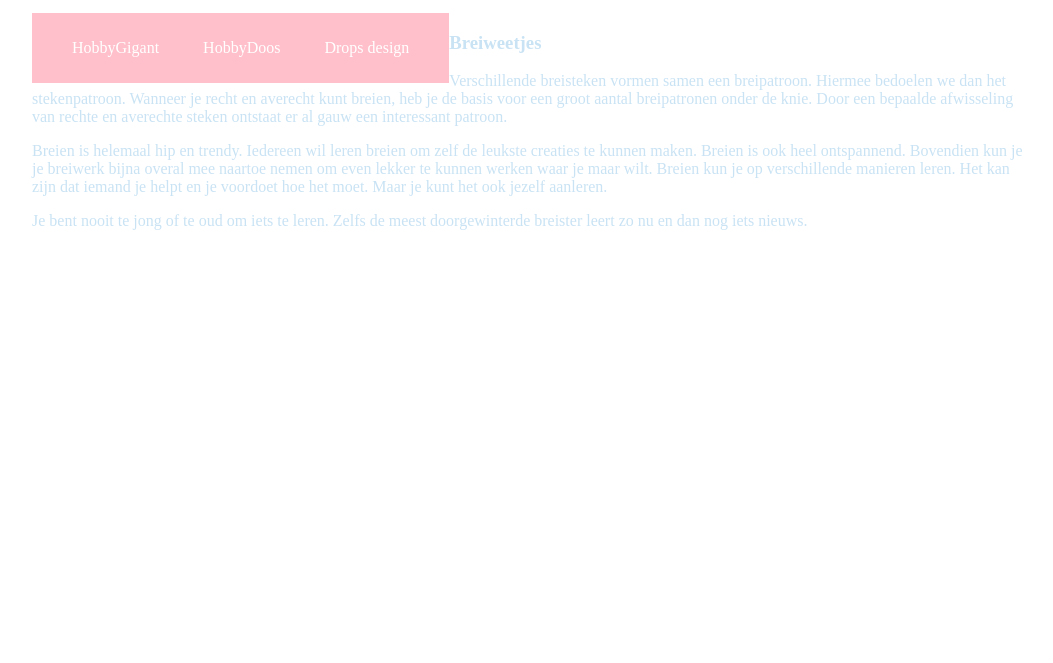
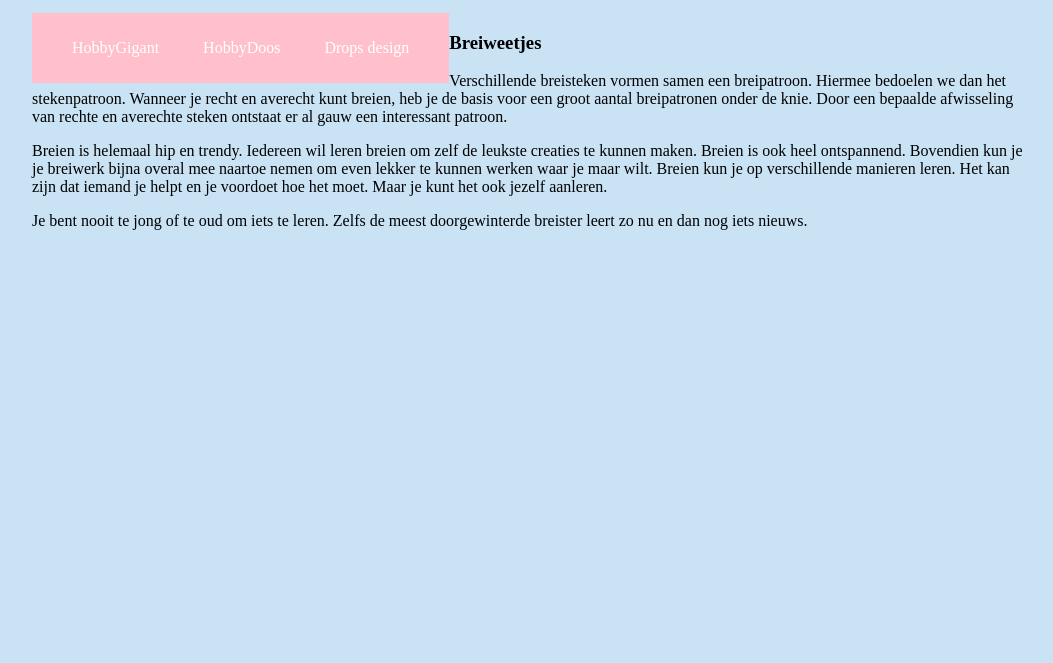
Before and after one commit to HanneP-immalle/Breien, a plain HTML site: page index.html in a window 1280 px wide. Shown: the part 137-800 px from the top of the page, without its empty margins (108-1161 px from the left). Drawn offline with Linux system fonts and the light colour scheme.

Commit message:
CSS fout achtergrondkleur

```diff
--- a/style/opmaak.css
+++ b/style/opmaak.css
@@ -2,7 +2,7 @@ body{
       width: 1000px;
       margin-left: auto;
       margin-right: auto;
-      color: #C9E3F4;
+      background-color: #C9E3F4;
 }
 header{
     padding: 0px 0px 70px 0px; /*shorthand voor top, right, bottom, left*/
```
